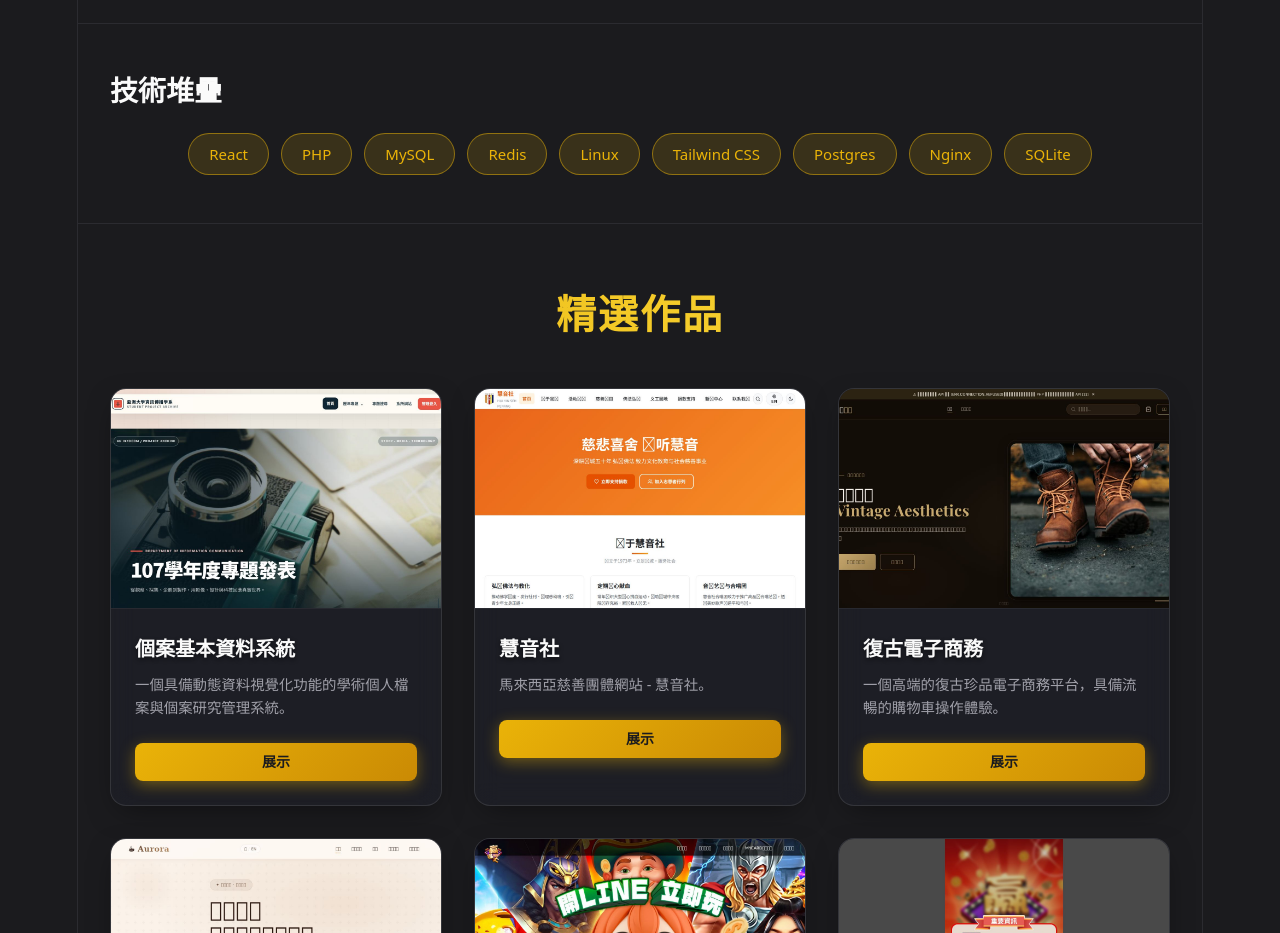
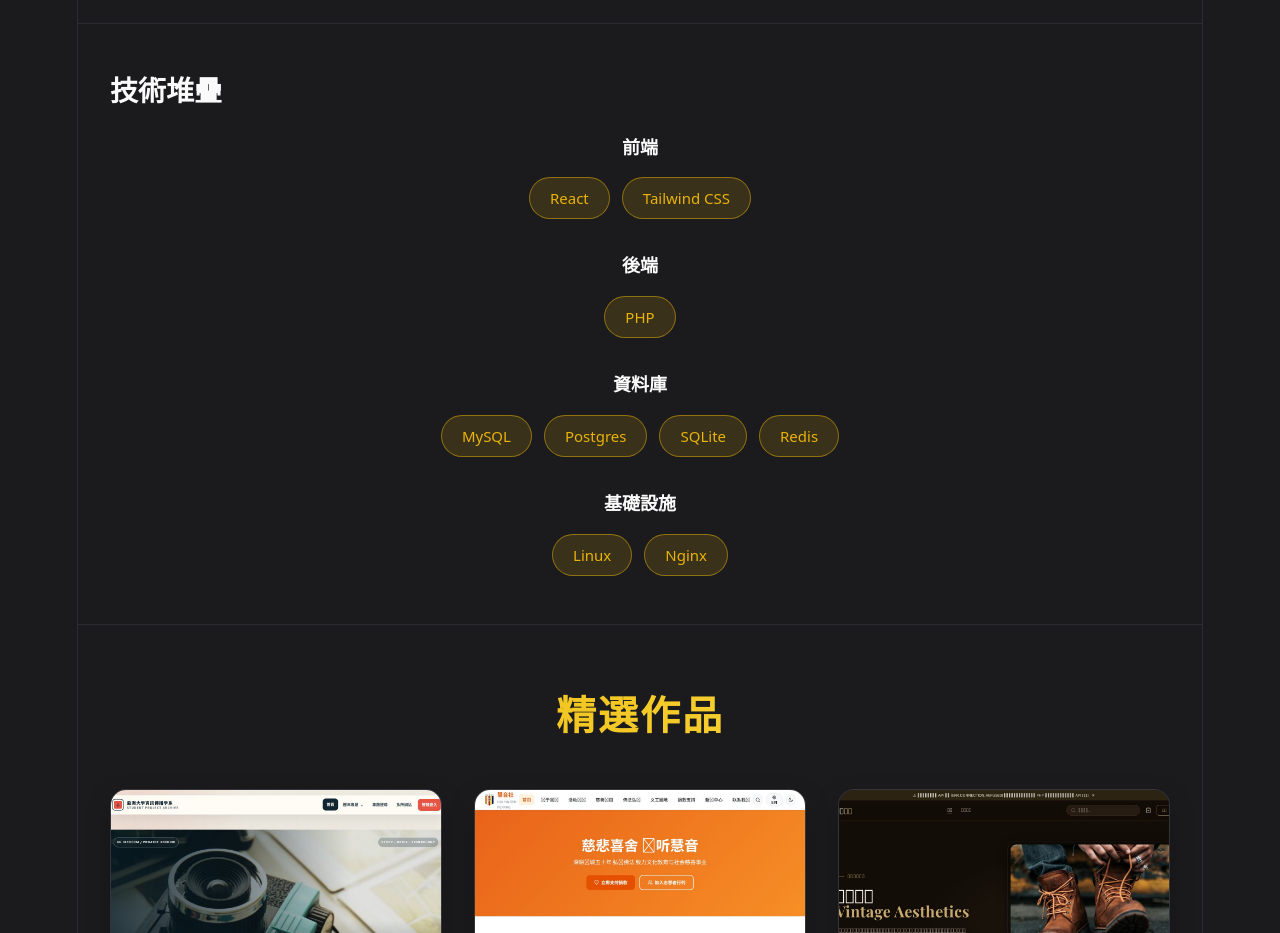
Before and after one commit to PutoLim0226/my-portfolio, a React (Vite) app: page / in a window 1280 px wide. Shown: the part 780-1713 px from the top of the page. Built offline with nearby package versions, Linux system fonts and the light colour scheme.

Commit message:
feat: categorize skills into frontend, backend, db, and infra

```diff
--- a/src/assets/css/main.css
+++ b/src/assets/css/main.css
@@ -295,6 +295,22 @@ code {
     font-size: 1.5rem;
   }
 }
+.skills__categories {
+  display: flex;
+  flex-direction: column;
+  gap: 2rem;
+  max-width: 800px;
+  margin: 0 auto;
+}
+.skills__category {
+  text-align: center;
+}
+.skills__category-title {
+  font-size: 1.125rem;
+  color: var(--text-h);
+  margin: 0 0 1rem;
+  font-weight: 600;
+}
 .skills__list {
   display: flex;
   flex-wrap: wrap;
--- a/src/assets/scss/_skills.scss
+++ b/src/assets/scss/_skills.scss
@@ -16,6 +16,25 @@
     @media (max-width: $tablet) {
       font-size: 1.5rem;
     }
+  }
+
+  &__categories {
+    display: flex;
+    flex-direction: column;
+    gap: 2rem;
+    max-width: 800px;
+    margin: 0 auto;
+  }
+
+  &__category {
+    text-align: center;
+  }
+
+  &__category-title {
+    font-size: 1.125rem;
+    color: var(--text-h);
+    margin: 0 0 1rem;
+    font-weight: 600;
   }
 
   &__list {
--- a/src/components/Skills.jsx
+++ b/src/components/Skills.jsx
@@ -1,6 +1,11 @@
 import { useTranslation } from 'react-i18next'
 
-const skills = ['React', 'PHP', 'MySQL', 'Redis', 'Linux', 'Tailwind CSS', 'Postgres', 'Nginx', 'SQLite']
+const skillCategories = [
+  { id: 'frontend', items: ['React', 'Tailwind CSS'] },
+  { id: 'backend', items: ['PHP'] },
+  { id: 'database', items: ['MySQL', 'Postgres', 'SQLite', 'Redis'] },
+  { id: 'infrastructure', items: ['Linux', 'Nginx'] }
+]
 
 function Skills() {
   const { t } = useTranslation()
@@ -8,11 +13,18 @@ function Skills() {
   return (
     <section id="skills" className="skills">
       <h2 className="skills__title">{t('skills.title')}</h2>
-      <ul className="skills__list">
-        {skills.map((skill) => (
-          <li key={skill} className="skills__tag">{skill}</li>
+      <div className="skills__categories">
+        {skillCategories.map((category) => (
+          <div key={category.id} className="skills__category">
+            <h3 className="skills__category-title">{t(`skills.${category.id}`)}</h3>
+            <ul className="skills__list">
+              {category.items.map((skill) => (
+                <li key={skill} className="skills__tag">{skill}</li>
+              ))}
+            </ul>
+          </div>
         ))}
-      </ul>
+      </div>
     </section>
   )
 }
--- a/src/i18n.js
+++ b/src/i18n.js
@@ -19,7 +19,11 @@ const resources = {
         text: "I'm a full-stack developer passionate about performance optimization and clean architecture. With hands-on experience building web applications using React, PHP, and MySQL, I focus on delivering solutions that are both fast and maintainable. I also leverage Redis for caching and real-time data handling, and manage Linux server administration to ensure reliable, scalable deployments from development to production."
       },
       skills: {
-        title: "Tech Stack"
+        title: "Tech Stack",
+        frontend: "Frontend",
+        backend: "Backend",
+        database: "Database",
+        infrastructure: "Infrastructure"
       },
       projects: {
         title: "Featured Projects",
@@ -74,7 +78,11 @@ const resources = {
         text: "我是一名前端與後端皆具備經驗的全端工程師，對效能優化和乾淨的架構充滿熱情。我擁有使用 React、PHP 和 MySQL 建立網頁應用程式的實務經驗，並專注於提供快速且易於維護的解決方案。我也善用 Redis 進行快取和即時資料處理，並具備 Linux 伺服器管理能力，以確保從開發到正式環境的部署穩定且具擴展性。"
       },
       skills: {
-        title: "技術堆疊"
+        title: "技術堆疊",
+        frontend: "前端",
+        backend: "後端",
+        database: "資料庫",
+        infrastructure: "基礎設施"
       },
       projects: {
         title: "精選作品",
```
Also changed, not shown: src/docs/api_docs.html (+5 -2 lines), 1 other file (tests, documents, lock files or other folders).
